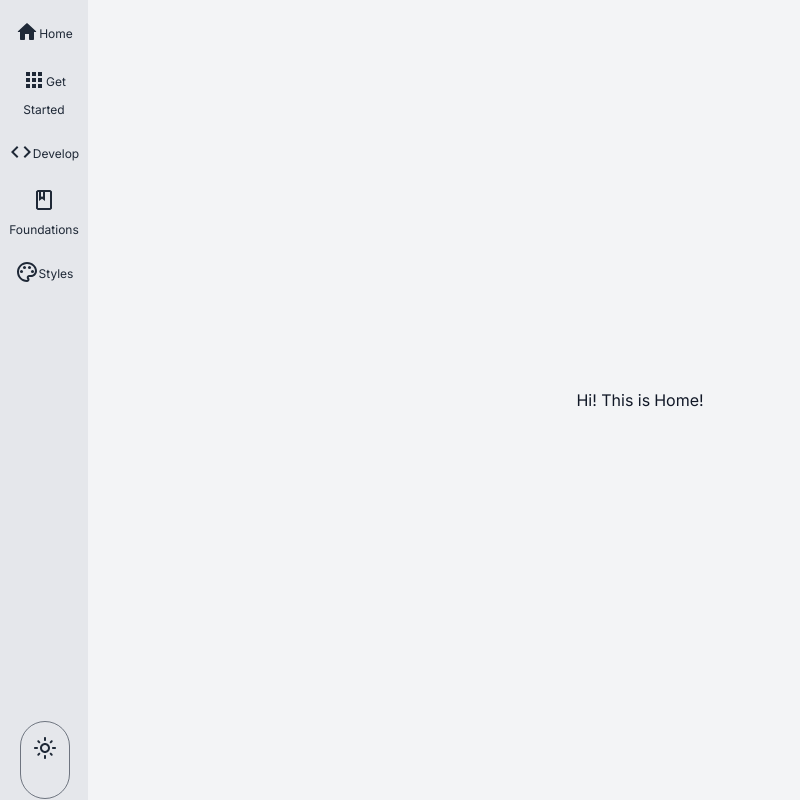
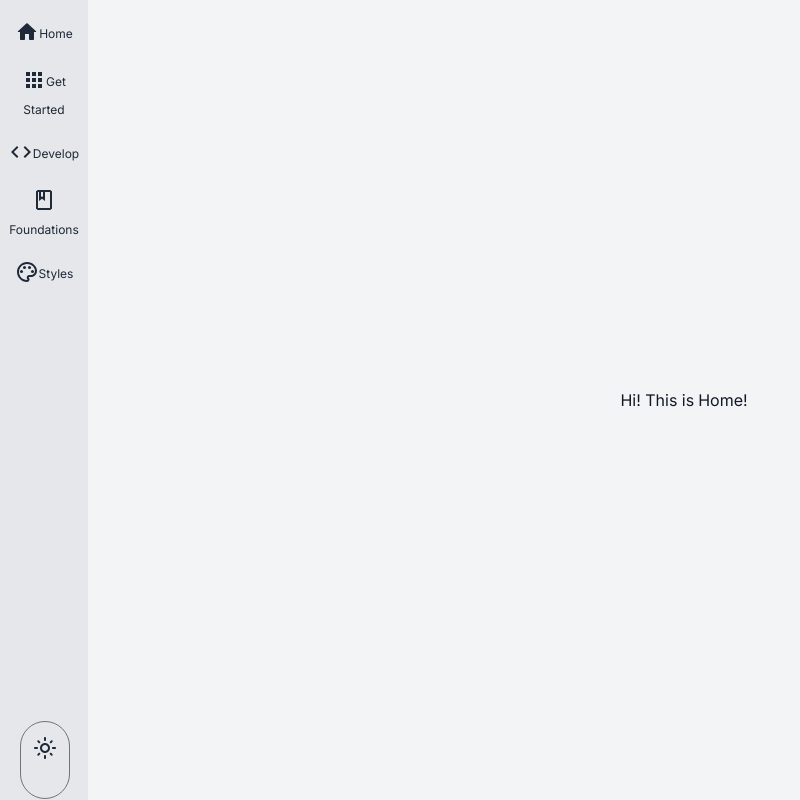
Before and after one commit to rhino-ty/back-office-nextjs-13-template, a Next.js app: page / in a window 1280 px wide. Shown: the whole page, without its empty margins (0-800 px from the left). Built offline with nearby package versions, Linux system fonts and the light colour scheme.

Commit message:
design: main에 88px 정도 margin-left
사이드바가 fixed라 뒤에 공간이 남아 적용

```diff
--- a/src/app/layout.tsx
+++ b/src/app/layout.tsx
@@ -20,7 +20,7 @@ export default function RootLayout({
       <body className={inter.className}>
         <Providers>
           <Sidebar />
-          {children}
+          <main className="ml-[88px]">{children}</main>
         </Providers>
       </body>
     </html>
```
